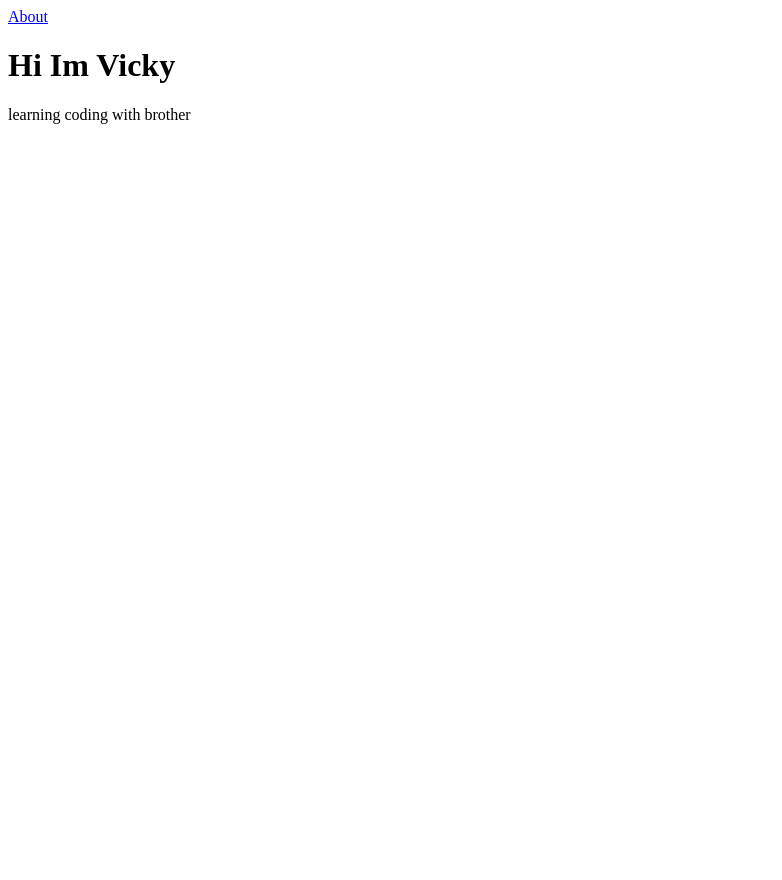
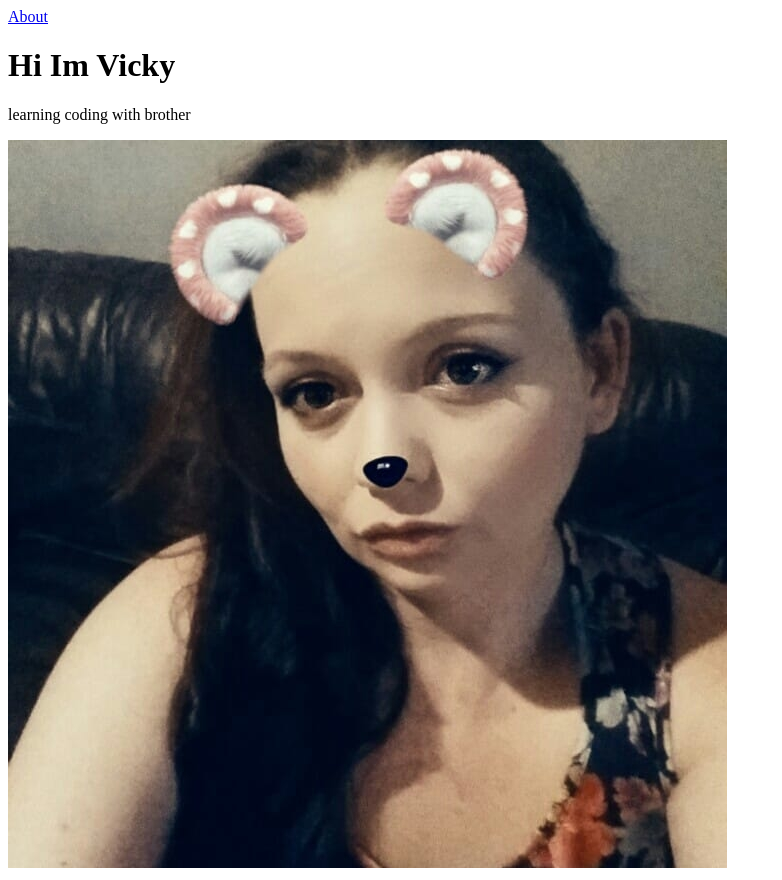
Before and after one commit to gerbilsinspace/html-101, a plain HTML site: page index.html in a window 1280 px wide. Shown: the whole page, without its empty margins (0-782 px from the left). Before the commit the page ends 800 px from the top, so only its background shows below. Drawn offline with Linux system fonts and the light colour scheme.

Commit message:
added photo to home page

```diff
--- a/index.html
+++ b/index.html
@@ -7,5 +7,6 @@
     <a href="./about.html">About</a>
       <h1>Hi Im Vicky</h1>
       <p>learning coding with brother</p>
+      <img src="./images/vicky.jpg" alt="Vicky"/>
   </body>
 </html>
```
Also changed, not shown: images/vicky.jpg (added).
